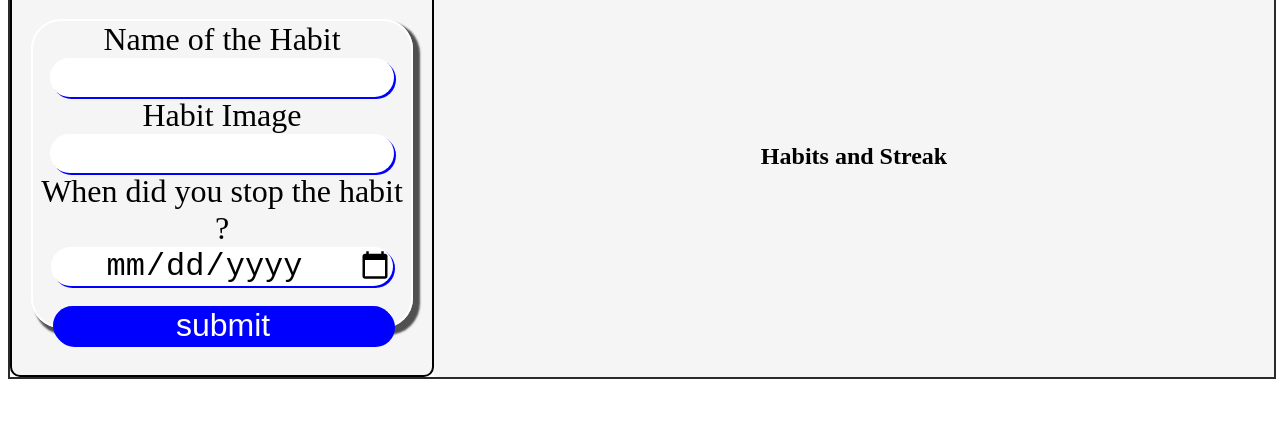
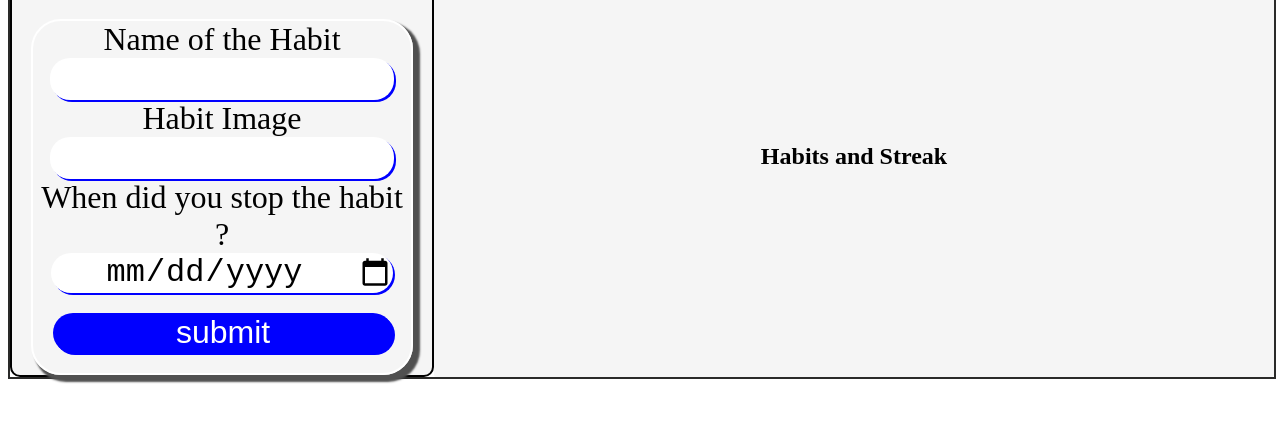
Before and after one commit to stevehotcodes/habits_app, a plain HTML site: page index.html in a window 1280 px wide. Shown: the part 73-494 px from the top of the page. Drawn offline with Linux system fonts and the light colour scheme; no server answers.

Commit message:
stylesheet

```diff
--- a/styles.css
+++ b/styles.css
@@ -39,7 +39,7 @@
      flex-direction: column;
      width: 90%;
      /* background-color: whitesmoke; */
-     height:70%;
+     /* height:70%; */
      font-size: 20px;
      border-radius: 30px;
 }
```
